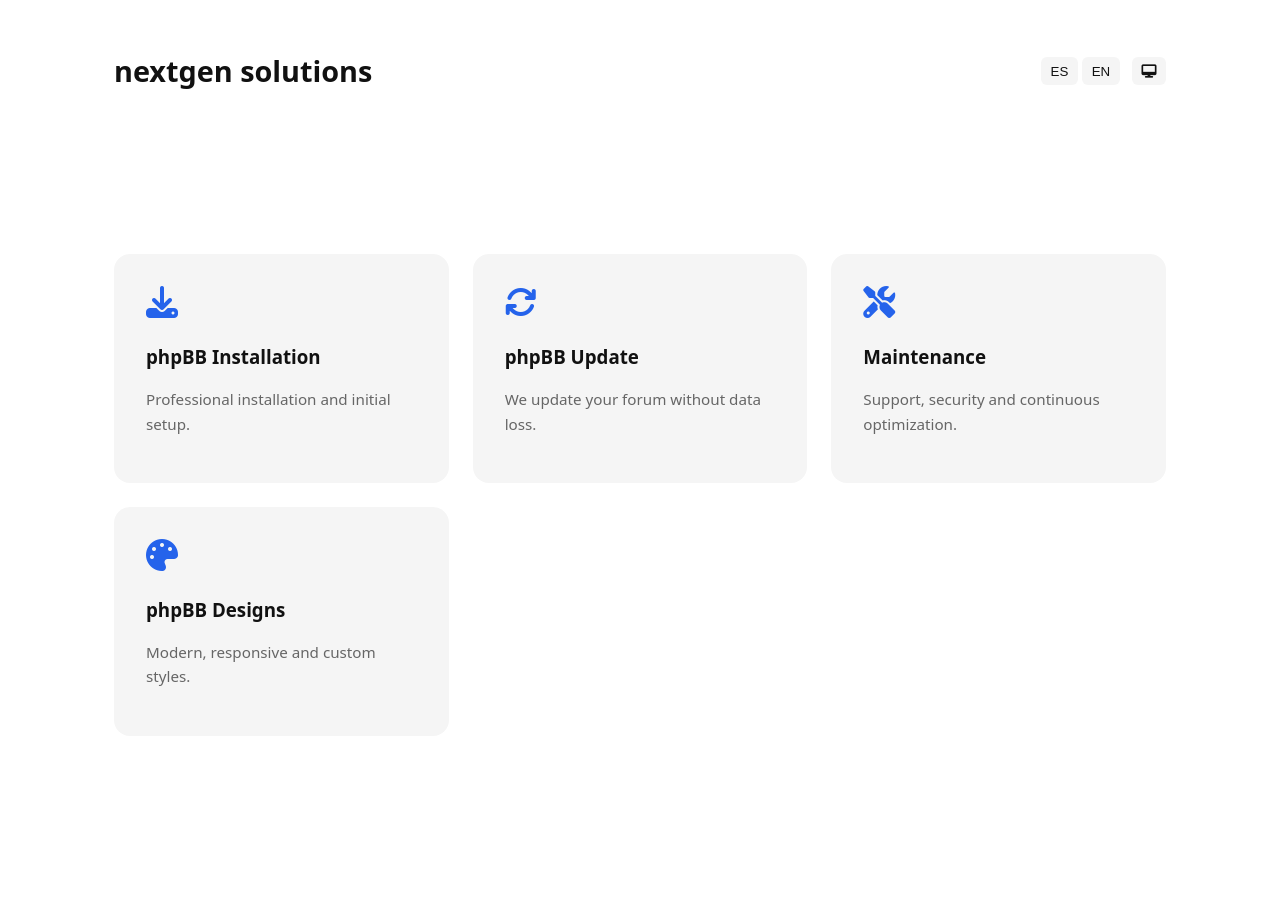
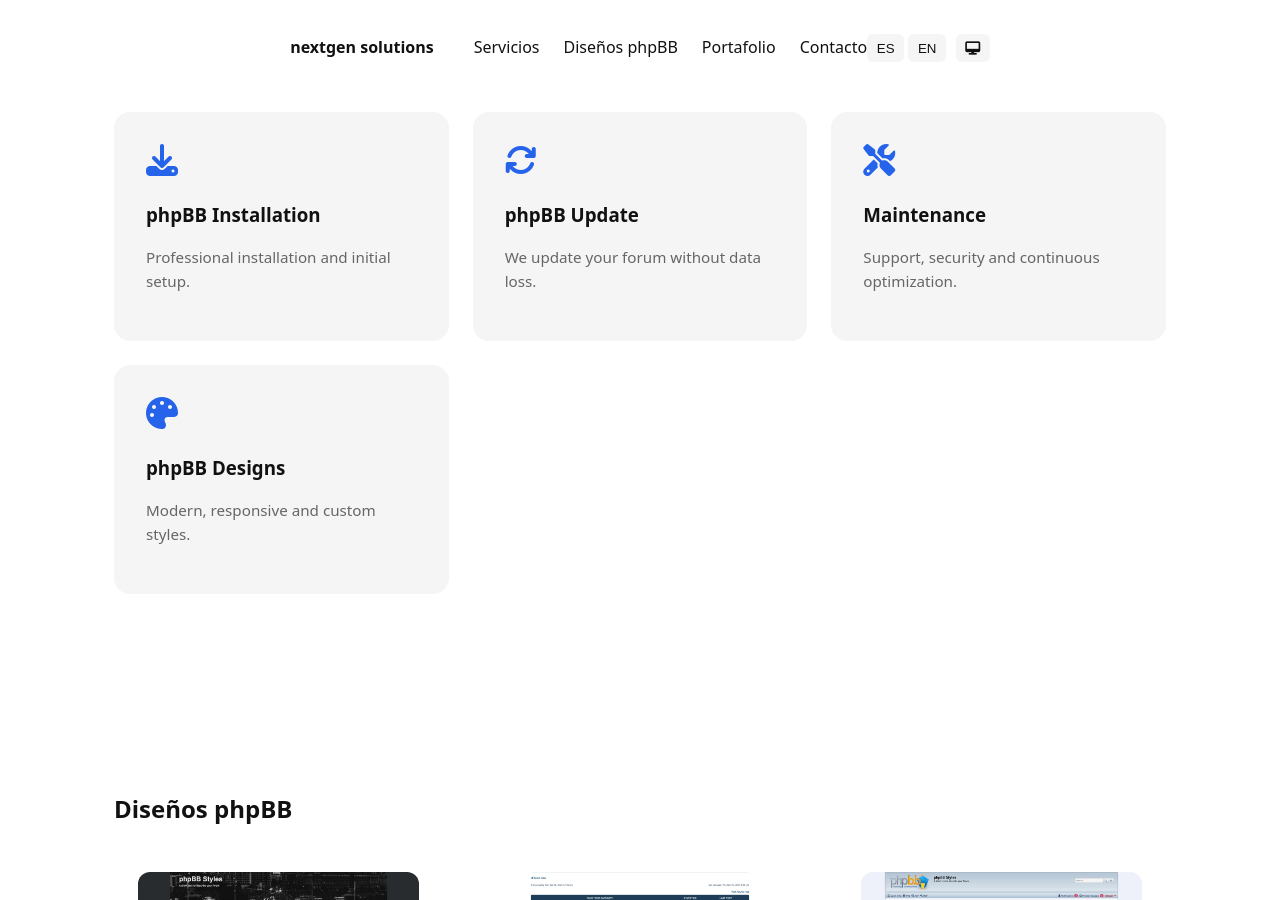
Before and after one commit to nextgen-solutions-gt/nextgen-solutions-gt.github.io, a Jekyll site: the page built from index.md, in a window 1280 px wide and 900 px high. Built offline with Jekyll 4.4.1, drawn with Linux system fonts in a browser that asks for light colours.

Commit message:
Add new features

```diff
--- a/_data/designs.yml
+++ b/_data/designs.yml
@@ -20,7 +20,7 @@
 
 - name: saphic
   description: "A familiar style of soft and silver colors combined with bright green. Made according to phpBB 3.2.x. Note: Due to the use of file inheritance, the prosilver style is required for the style to work correctly."
-  image: /assets/images/saphic.jpg
+  image: /assets/images/Saphic.jpg
   repo: https://github.com/nextgen-solutions-gt/saphic
 
 - name: proglass
--- a/_layouts/default.html
+++ b/_layouts/default.html
@@ -12,23 +12,33 @@
   <link rel="stylesheet" href="/assets/css/style.css">
 </head>
 <body>
-<header class="container header">
+<header class="site-header">
+  <nav class="nav container">
     <div class="brand">
-    <h1>nextgen solutions</h1>
+      <a href="#home">nextgen solutions</a>
     </div>
 
-  <div class="header-actions">
+    <ul class="nav-links">
+      <li><a href="#services">Servicios</a></li>
+      <li><a href="#designs">Diseños phpBB</a></li>
+      <li><a href="#portfolio">Portafolio</a></li>
+      <li><a href="#contact">Contacto</a></li>
+    </ul>
+
+    <div class="nav-actions">
+      <!-- Idioma -->
       <div class="lang-switch">
-      <button data-lang-btn="es">ES</button>
-      <button data-lang-btn="en">EN</button>
+        <button data-lang="es">ES</button>
+        <button data-lang="en">EN</button>
       </div>
 
+      <!-- Tema -->
       <button id="themeToggle" class="theme-toggle" aria-label="Cambiar tema">
-      <i class="fa-solid fa-moon"></i>
+        <i class="fa-solid fa-desktop"></i>
       </button>
     </div>
-</header>
-
+  </nav>
+</header
 
   <main>
     {{ content }}
@@ -38,5 +48,6 @@
 </script>
 	<script src="/assets/js/i18n.js"></script>
 	<script src="/assets/js/main.js"></script>
+	<script src="/assets/js/nav.js"></script>
 </body>
 </html>
--- a/assets/css/style.css
+++ b/assets/css/style.css
@@ -16,6 +16,11 @@
 
 * {
   box-sizing: border-box;
+}
+
+html {
+  scroll-behavior: smooth;
+  scroll-padding-top: 80px;
 }
 
 body {
@@ -191,3 +196,66 @@
 .design-card:hover img {
   transform: scale(1.05);
 }
+
+.site-header {
+  position: fixed;
+  top: 0;
+  width: 100%;
+  background: var(--bg);
+  border-bottom: 1px solid var(--border);
+  z-index: 1000;
+}
+
+.nav {
+  display: flex;
+  align-items: center;
+  justify-content: space-between;
+  height: 64px;
+}
+
+.brand a {
+  font-weight: 700;
+  text-decoration: none;
+  color: var(--text);
+}
+
+.nav-links {
+  display: flex;
+  gap: 1.5rem;
+  list-style: none;
+}
+
+.nav-links a {
+  text-decoration: none;
+  color: var(--text);
+  font-weight: 500;
+  position: relative;
+}
+
+.nav-links a::after {
+  content: "";
+  position: absolute;
+  left: 0;
+  bottom: -6px;
+  width: 0;
+  height: 2px;
+  background: var(--accent);
+  transition: width 0.3s ease;
+}
+
+.nav-links a:hover::after,
+.nav-links a.active::after {
+  width: 100%;
+}
+
+.nav-actions {
+  display: flex;
+  gap: 0.6rem;
+}
+
+.hero {
+  padding-top: 6rem;
+  min-height: 80vh;
+  display: flex;
+  align-items: center;
+}
--- /dev/null
+++ b/assets/js/nav.js
@@ -0,0 +1,21 @@
+const sections = document.querySelectorAll("section[id]");
+const links = document.querySelectorAll(".nav-links a");
+
+function onScroll() {
+  let scrollPos = window.scrollY + 100;
+
+  sections.forEach(section => {
+    if (
+      scrollPos >= section.offsetTop &&
+      scrollPos < section.offsetTop + section.offsetHeight
+    ) {
+      links.forEach(link => link.classList.remove("active"));
+      const active = document.querySelector(
+        `.nav-links a[href="#${section.id}"]`
+      );
+      if (active) active.classList.add("active");
+    }
+  });
+}
+
+window.addEventListener("scroll", onScroll);
--- a/index.md
+++ b/index.md
@@ -48,3 +48,23 @@
     {% endfor %}
   </div>
 </section>
+
+<section id="home" class="hero container">
+  <!-- hero -->
+</section>
+
+<section id="services" class="services container">
+  <!-- servicios -->
+</section>
+
+<section id="designs" class="designs container">
+  <!-- diseños -->
+</section>
+
+<section id="portfolio" class="portfolio container">
+  <!-- portafolio -->
+</section>
+
+<section id="contact" class="contact container">
+  <!-- contacto -->
+</section>
```
Lines whose indentation alone changed are shown as unchanged.
